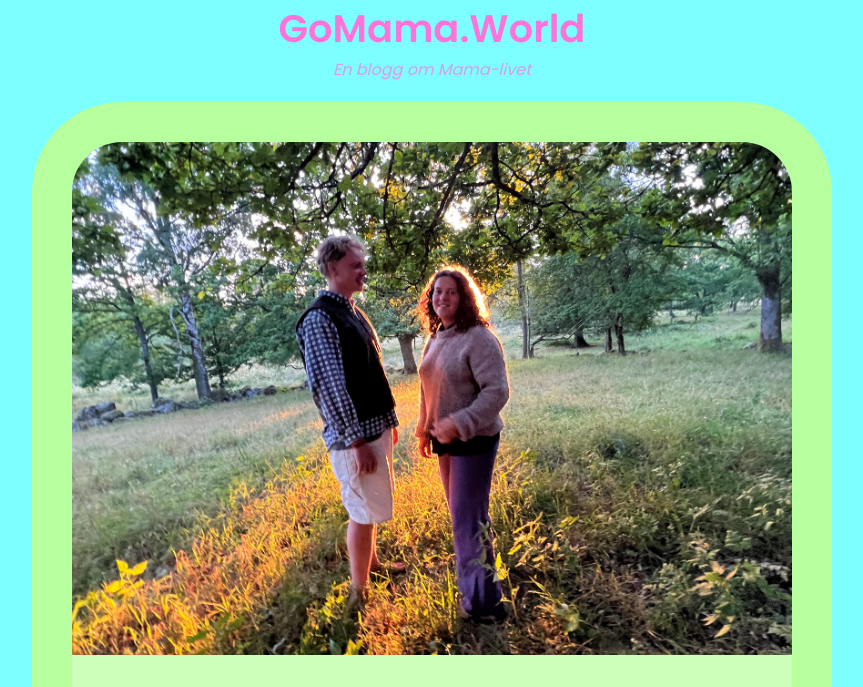
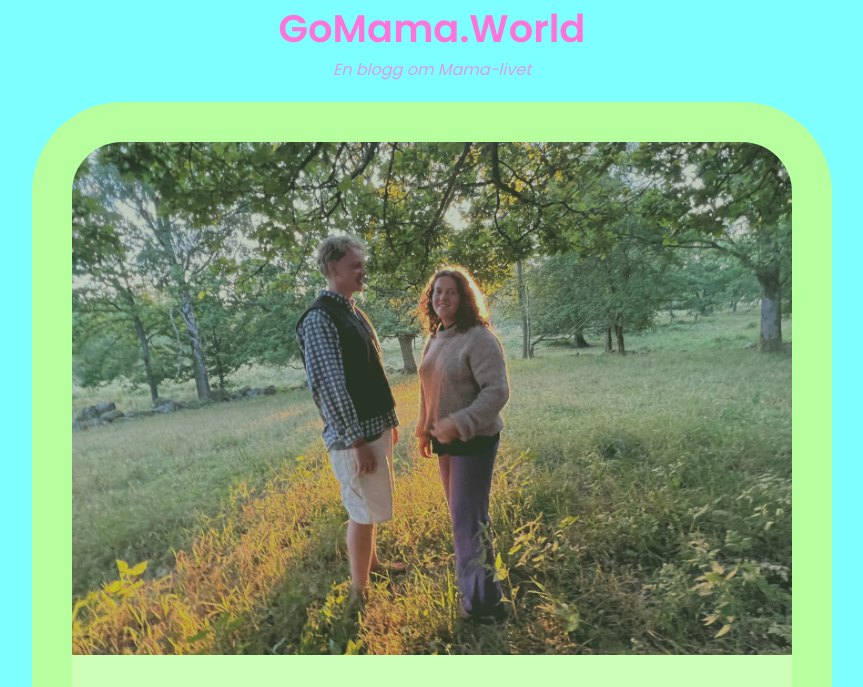
Before and after one commit to batlord666/gomama.world, a PHP site: page / in a window 1280 px wide. Shown: the part 40-727 px from the top of the page, without its empty margins (208-1071 px from the left). Run offline with PHP 8.4, Linux system fonts and the light colour scheme.

Commit message:
Add files via upload

```diff
--- a/css/style.css
+++ b/css/style.css
@@ -127,6 +127,8 @@ footer{
     object-position: center;
     border-top-right-radius: 50px;
     border-top-left-radius: 50px;
+    filter: brightness(75%);
+    opacity: 0.8;
 }
 
 .blog-text{
```
